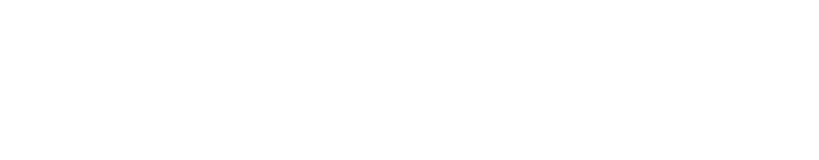
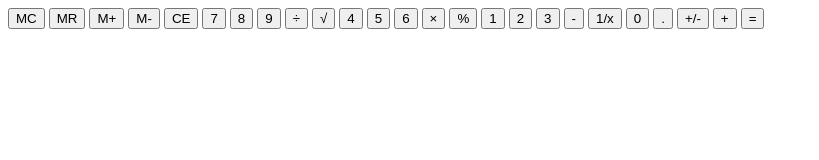
Before and after one commit to kosiumeigbo/Calculator, a plain HTML site: page index.html in a window 1280 px wide. Shown: the whole page, without its empty margins (0-819 px from the left). Drawn offline with Linux system fonts and the light colour scheme.

Commit message:
Added buttons and screen area to html file

```diff
--- a/index.html
+++ b/index.html
@@ -6,5 +6,38 @@
     <meta name="viewport" content="width=device-width, initial-scale=1.0" />
     <title>Document</title>
   </head>
-  <body></body>
+  <body>
+    <div class="container">
+      <div class="calculator">
+        <div class="screen"></div>
+        <div class="buttons">
+          <button type="button">MC</button>
+          <button type="button">MR</button>
+          <button type="button">M+</button>
+          <button type="button">M-</button>
+          <button type="button">CE</button>
+          <button type="button">7</button>
+          <button type="button">8</button>
+          <button type="button">9</button>
+          <button type="button">&#247;</button>
+          <button type="button">&#8730;</button>
+          <button type="button">4</button>
+          <button type="button">5</button>
+          <button type="button">6</button>
+          <button type="button">&#215;</button>
+          <button type="button">&#37;</button>
+          <button type="button">1</button>
+          <button type="button">2</button>
+          <button type="button">3</button>
+          <button type="button">-</button>
+          <button type="button">1/x</button>
+          <button type="button">0</button>
+          <button type="button">.</button>
+          <button type="button">+/-</button>
+          <button type="button">+</button>
+          <button type="button">=</button>
+        </div>
+      </div>
+    </div>
+  </body>
 </html>
```
